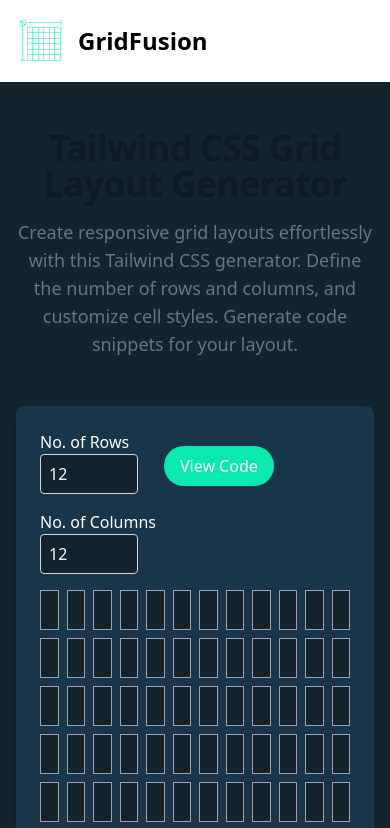
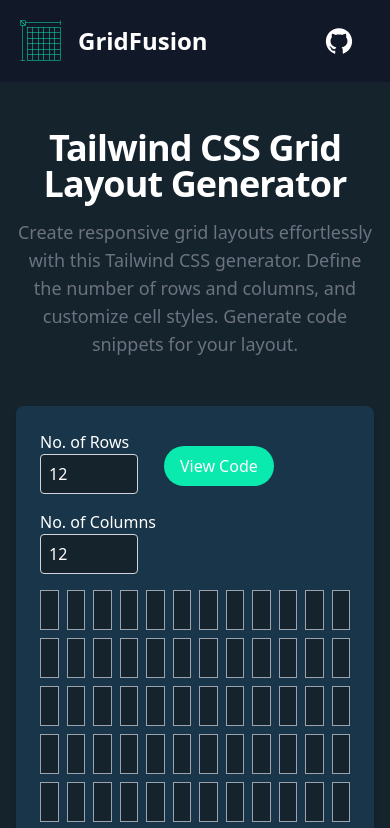
Before and after one commit to AhmerAli412/GridLayoutGenetrator, a React (Create React App) app: page / in a window 390 px wide. Shown: the top 828 px of the page. Built offline with nearby package versions, Linux system fonts and the light colour scheme.

Commit message:
responsive issue resolve

```diff
--- a/src/App.js
+++ b/src/App.js
@@ -97,7 +97,7 @@ function App() {
       <Header />
       <div className="min-h-screen bg-bg2 text-white py-8 px-4 sm:px-6 lg:px-8">
         <div className="max-w-6xl mx-auto">
-          <h1 className="mb-4 mt-4 text-4xl text-center font-extrabold tracking-tight leading-none text-gray-900 md:text-5xl lg:text-6xl dark:text-white">
+          <h1 className="mb-4 mt-4 text-4xl text-center font-extrabold tracking-tight leading-none text-white md:text-5xl lg:text-6xl dark:text-white">
             Tailwind CSS Grid Layout Generator
           </h1>
           <p className="mb-12 text-lg text-center font-normal text-gray-500 lg:text-xl sm:px-16 xl:px-48 dark:text-gray-400">
@@ -217,7 +217,9 @@ function App() {
             </div>
           </div>
         </div>
+
       </div>
+
     </>
   );
 }
--- a/src/components/Header.jsx
+++ b/src/components/Header.jsx
@@ -21,7 +21,7 @@ const Header = () => {
   </div>
 </header> */}
 
-      <nav class="bg-white border-gray-200 dark:bg-gray-900">
+      <nav class="bg-gray-900 text-white border-gray-200 dark:bg-gray-900">
         <div class="flex flex-wrap justify-between items-center mx-auto max-w-screen-xl p-4">
           <a href="#" class="flex items-center">
             <svg
```
